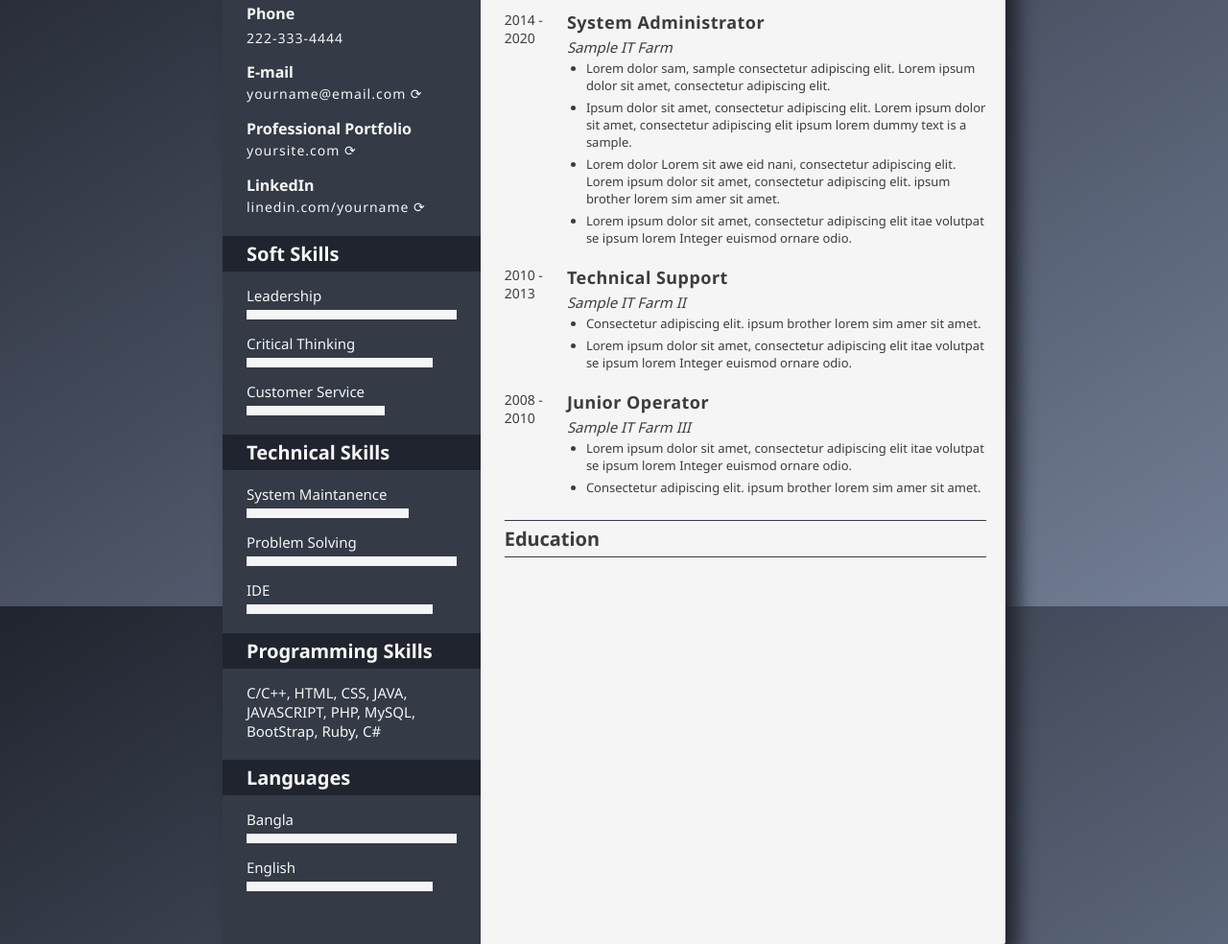
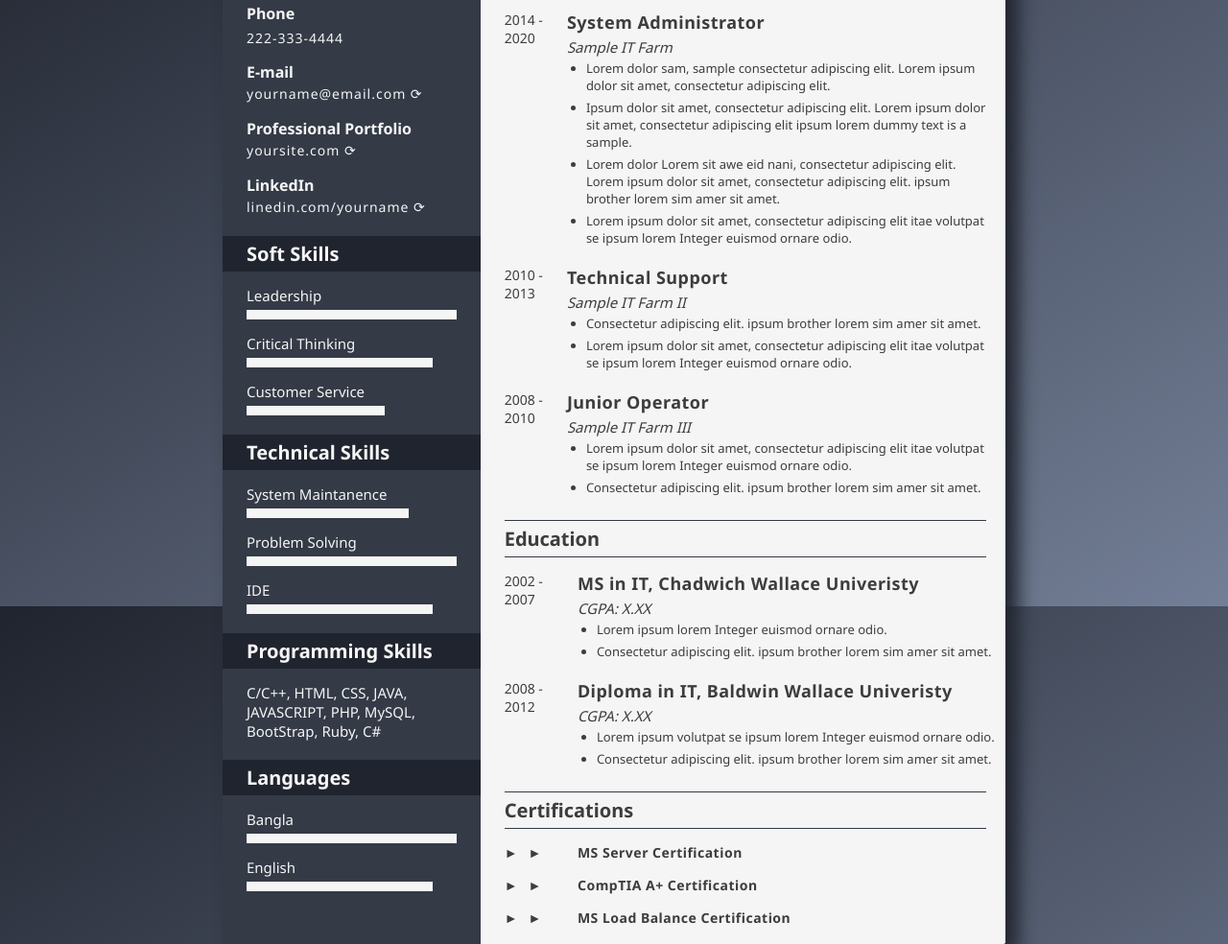
Before and after one commit to sayam56/htmlResume-DoubleCol-AIS-5, a plain HTML site: page index.html in a window 1280 px wide. Shown: the part 168-1152 px from the top of the page at 96% size. Drawn offline with Linux system fonts and the light colour scheme.

Commit message:
final push

```diff
--- a/index.html
+++ b/index.html
@@ -103,7 +103,7 @@
                <div class="experience">
                     <p class="rightSectionHeader">Experience</p>
                     <div class="rightItem item1">
-                         <span class="leftDur">2014&nbsp- 2020</span>
+                         <span class="leftDur">2014&nbsp;- 2020</span>
                          <span class="rightItemDesc">
                               <p class="post">System Administrator</p>
                               <p class="company">Sample IT Farm</p>
@@ -116,7 +116,7 @@
                          </span>
                     </div><!-- item 1 ends -->
                     <div class="rightItem item2">
-                         <span class="leftDur">2010&nbsp- 2013</span>
+                         <span class="leftDur">2010&nbsp;- 2013</span>
                          <span class="rightItemDesc">
                               <p class="post">Technical Support</p>
                               <p class="company">Sample IT Farm II</p>
@@ -127,7 +127,7 @@
                          </span>
                     </div><!-- item 2 ends -->
                     <div class="rightItem item3">
-                         <span class="leftDur">2008&nbsp- 2010</span>
+                         <span class="leftDur">2008&nbsp;- 2010</span>
                          <span class="rightItemDesc">
                               <p class="post">Junior Operator</p>
                               <p class="company">Sample IT Farm III</p>
@@ -141,6 +141,51 @@
 
                <div class="Education">
                     <p class="rightSectionHeader">Education</p>
+                    <div class="rightItem">
+                         <span class="leftDur">2002&nbsp;- 2007</span>
+                         <span class="rightItemDesc">
+                              <p class="post">MS in IT, Chadwich Wallace Univeristy</p>
+                              <p class="company">CGPA: X.XX </p>
+                              <ul class="resp">
+                                   <li>Lorem ipsum lorem Integer euismod ornare odio.</li>
+                                   <li>Consectetur adipiscing elit. ipsum brother lorem sim amer sit amet.</li>
+                              </ul>
+                         </span>
+                    </div><!-- item ends -->
+                    <div class="rightItem">
+                         <span class="leftDur">2008&nbsp;- 2012</span>
+                         <span class="rightItemDesc">
+                              <p class="post">Diploma in IT, Baldwin Wallace Univeristy</p>
+                              <p class="company">CGPA: X.XX </p>
+                              <ul class="resp">
+                                   <li>Lorem ipsum volutpat se ipsum lorem Integer euismod ornare odio.</li>
+                                   <li>Consectetur adipiscing elit. ipsum brother lorem sim amer sit amet.</li>
+                              </ul>
+                         </span>
+                    </div><!-- item ends -->
+
+               </div><!-- education ends -->
+
+               <div class="certifications">
+                    <p class="rightSectionHeader">Certifications</p>
+                    <div class="rightItem">
+                         <span class="leftDur"> ► &nbsp;  ►</span>
+                         <span class="rightItemDesc">
+                              <p class="post">MS Server Certification</p>
+                         </span>
+                    </div><!-- item ends -->
+                    <div class="rightItem">
+                         <span class="leftDur"> ► &nbsp;  ►</span>
+                         <span class="rightItemDesc">
+                              <p class="post">CompTIA A+ Certification</p>
+                         </span>
+                    </div><!-- item ends -->
+                    <div class="rightItem">
+                         <span class="leftDur"> ► &nbsp;  ►</span>
+                         <span class="rightItemDesc">
+                              <p class="post">MS Load Balance Certification</p>
+                         </span>
+                    </div>
                </div>
 
           </span><!-- rightSide Ends -->
--- a/styles/styles.scss
+++ b/styles/styles.scss
@@ -235,6 +235,17 @@ body {
 
 }
 
+/* -----------------------Certification-------------------- */
+.certifications{
+  .rightItem{
+    .rightItemDesc{
+      .post{
+        font-size: 14px;
+      }
+    }
+  }
+}
+
 /* ------------------------------------------------------------------------------- */
 
 @media print {
```
Also changed, not shown: styles/styles.css, 1 other file.
